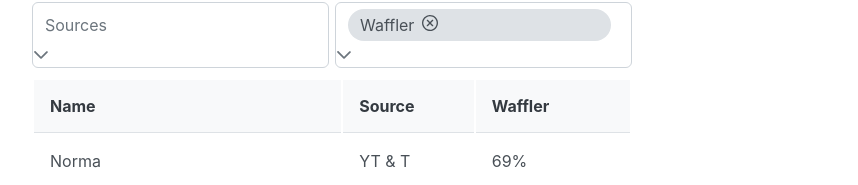
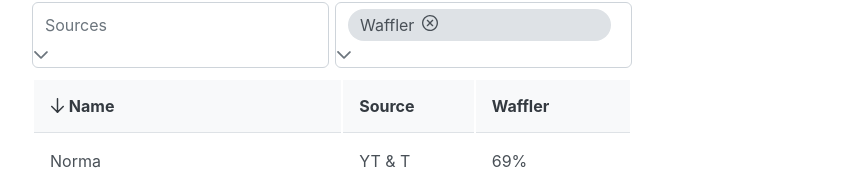
Before and after one commit to KuYaki/waffler, a Vue app: page / in a window 1280 px wide. Shown: the part 125-310 px from the top of the page, without its empty margins (308-1166 px from the left). Built offline with nearby package versions, Linux system fonts and the light colour scheme.

Commit message:
added sorted indicator

```diff
--- a/src/components/table/MainPageTable.vue
+++ b/src/components/table/MainPageTable.vue
@@ -1,5 +1,5 @@
 <script setup lang="ts">
-import { ref, onMounted, computed, type PropType } from 'vue';
+import { ref, onMounted, onUpdated, computed, toRefs, type PropType } from 'vue';
 import { Service } from '@/components/table/Servise';
 import { t } from '@/util/locale'
 
@@ -7,26 +7,28 @@ import DataTable from 'primevue/datatable';
 import Column    from 'primevue/column';
 import Skeleton  from 'primevue/skeleton';
 
-import type { TDropdown } from '@/views/search_params/types';
+import { ColumnMainTable } from '@/model/MainTable'
 
 
 ///////////////////// Defines ///////////////////////////
 
 const props = defineProps({
-    currentProperties :{
-        type: Object as PropType<Array<TDropdown>>,
+    columns :{
+        type: Object as PropType<Array<ColumnMainTable>>,
         default:[]
-    },
-    listProperties :{
-        type: Object as PropType<Array<TDropdown>>,
-        default:[]
-    },
+    }
 })
+
+const emit = defineEmits<{
+    ( e: 'sorted', idx: number): void,
+}>();
 
 
 ///////////////////// Hooks /////////////////////////////
 
 onMounted(() => {
+
+
     cars.value = Array.from({ length: 100000 }).map((_, i) => Service.generate(i + 1));
 });
 
@@ -41,13 +43,10 @@ const lazyLoading     = ref(false);
 
 const loadLazyTimeout = ref();
 
+const { columns } = toRefs( props )
 
 /////////////////////Computed ///////////////////////////
 
-const properties = computed(()=>{
-    if( props.currentProperties.length == 0 ) return props.listProperties
-    else return props.currentProperties
-})
 
 
 //////////////////// Messages ///////////////////////////
@@ -75,11 +74,17 @@ const loadCarsLazy = (event:any) => {
     }, Math.random() * 1000 + 250);
 };
 
-const test = (node:any)=>{
+const test = ( node:any ) => {
     alert(JSON.stringify(node.data))
 }
 
-const sortByFields = (field:string)=> alert("sort by " + field)
+const sortByFields = (column:ColumnMainTable, idx:number) => {
+
+    alert ("sort by " + column.field )
+
+    emit('sorted', idx)
+}
+
 
 </script>
 
@@ -101,59 +106,38 @@ const sortByFields = (field:string)=> alert("sort by " + field)
                 numToleratedItems: 10
             }">
 
+
             <Column
-                field="name"
-                style="width: 30%">
+                v-for="(column, i ) in columns"
+                :field  = column.field
+                :style = '{ width: column.width }' >
+
                     <template #loading>
                         <div>
                             <Skeleton width="40%" height="1rem" />
                         </div>
                     </template>
+
                     <template #header>
                         <span
-                            class="name"
-                            @click="sortByFields('name')"
+                            class="column"
+                            @click="sortByFields(column, i)"
                         >
-                            {{ t('main_page.name') }}</span>
+                            <i
+                                v-if="column.sorted"
+                                class="pi pi-arrow-down"
+                                style="font-size: 15px"></i>
+
+                            {{ t(column.label) }}
+                        </span>
                      </template>
             </Column>
-            <Column
-                field="source"
-                style="width: 10%">
-                    <template #loading>
-                        <div>
-                            <Skeleton width="40%" height="1rem" />
-                        </div>
-                    </template>
-                    <template #header>
-                        <span
-                            class="source"
-                            @click="sortByFields('source')"
-                        >
-                            {{ t('main_page.source') }}</span>
-                     </template>
-            </Column>
-            <Column
-                v-for="property in properties"
-                :field  = property.key
-                style  = "width: 15%">
-                    <template #loading>
-                        <div>
-                            <Skeleton width="40%" height="1rem" />
-                        </div>
-                    </template>
-                    <template #header>
-                        <span
-                            class="source"
-                            @click="sortByFields(property.key)"
-                        >
-                            {{ t(property.tableHeader) }}</span>
-                     </template>
-            </Column>
+
         </DataTable>
 
         <div class="slot">
             <slot></slot>
+
         </div>
     </div>
 </template>
@@ -170,6 +154,11 @@ const sortByFields = (field:string)=> alert("sort by " + field)
         right   : 30px;
     }
 
+    .column{
+        cursor: pointer;
+        width: max-content;
+    }
+
     @media (max-width: 500px) {
         .slot{
             bottom  : 30px;
--- /dev/null
+++ b/src/model/MainTable.ts
@@ -0,0 +1,37 @@
+import { TDropdown } from "@/views/search_params/types";
+
+export class ColumnMainTable {
+    field :string  = '';
+    width :string  = '';
+    label :string  = '';
+    sorted:boolean = false;
+
+    constructor( field:string, width:string, label:string, sorted:boolean = false ) {
+        this.field = field
+        this.width = width
+        this.label = label
+        this.sorted = sorted
+    }
+}
+
+
+export const createMainTableColumns = ( curProperty:TDropdown[], propertyList:TDropdown[], sortedIdx:number ):ColumnMainTable[]=>{
+    let result : ColumnMainTable[] = []
+
+    result.push( new ColumnMainTable('name', '30%', 'main_page.name' ))
+    result.push( new ColumnMainTable('source', '10%', 'main_page.source' ) )
+
+    if ( curProperty.length == 0 ) {
+
+        propertyList.forEach( el => result.push( new ColumnMainTable(  el.key, '15%' , el.tableHeader ) ))
+
+    } else {
+
+        curProperty.forEach( el => result.push( new ColumnMainTable(  el.key, '15%' , el.tableHeader ) ))
+
+    }
+
+    result[sortedIdx].sorted = true
+
+    return result
+}
--- a/src/views/MainPage.vue
+++ b/src/views/MainPage.vue
@@ -1,5 +1,5 @@
 <script setup lang="ts">
-    import { ref, type Ref } from 'vue';
+    import { ref, computed, type Ref } from 'vue';
 
     import { t }  from '@/util/locale';
 
@@ -18,6 +18,7 @@
     import Dialog        from 'primevue/dialog';
 
     import { TDropdown } from './search_params/types';
+    import { createMainTableColumns } from '@/model/MainTable'
 
 
     //////////////////////// Vars ///////////////////////////
@@ -26,11 +27,21 @@
     const isSignInDlgOpen   = ref(false)
     const isProfileDlgOpen  = ref(false)
 
-    const properties: Ref<TDropdown[]> = ref()
-    const propertyList: Ref<TDropdown[]> = ref()
+    const properties: Ref<TDropdown[]> = ref([])
+    const propertyList: Ref<TDropdown[]> = ref([])
 
     const sources   : Ref<TDropdown[]> = ref()
     const sourceList: Ref<TDropdown[]> = ref()
+
+    const sortedMainTableIdx = ref(0)
+
+
+    ///////////////////// Function /////////////////////////
+
+
+    /////////////////////// Computed ///////////////////////
+
+    const columnsMainTable = computed(() => createMainTableColumns(properties.value, propertyList.value, sortedMainTableIdx.value  ))
 
 
     ///////////////////// Messages //////////////////////////
@@ -49,15 +60,18 @@
 
 
     const onUpdateSources = ( curentsValues:TDropdown[], list:TDropdown[] ) => {
+
         sources.value    = curentsValues
         sourceList.value = list
     }
 
     const onUpdateProperties = ( curentsValues:TDropdown[], list:TDropdown[] ) => {
+
         properties.value   = curentsValues
         propertyList.value = list
-        console.log('list', list)
     }
+
+    const onSorted = ( idx:number ) => sortedMainTableIdx.value =idx
 
 </script>
 
@@ -75,14 +89,15 @@
             @change-properties="onUpdateProperties"
         />
         <MainPageTable
-            :current-properties="properties"
-            :list-properties="propertyList"
+            :columns="columnsMainTable"
+            @sorted="onSorted"
         >
             <Button
                 icon="pi pi-plus"
                 rounded
                 aria-label="Filter"
-                @click="openAddNewTokendDlg"/>
+                @click="openAddNewTokendDlg" />
+
         </MainPageTable>
 
         <Dialog
```
